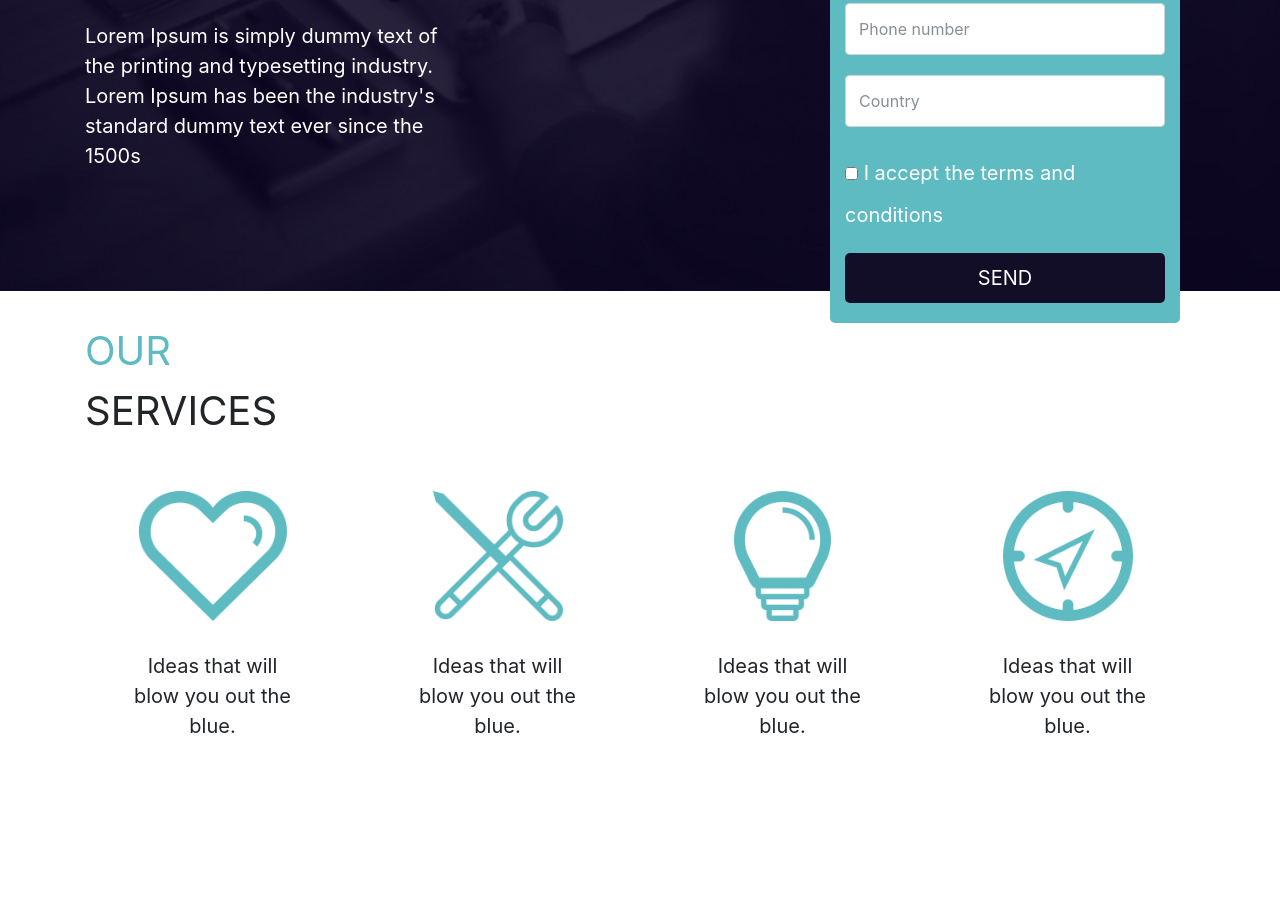
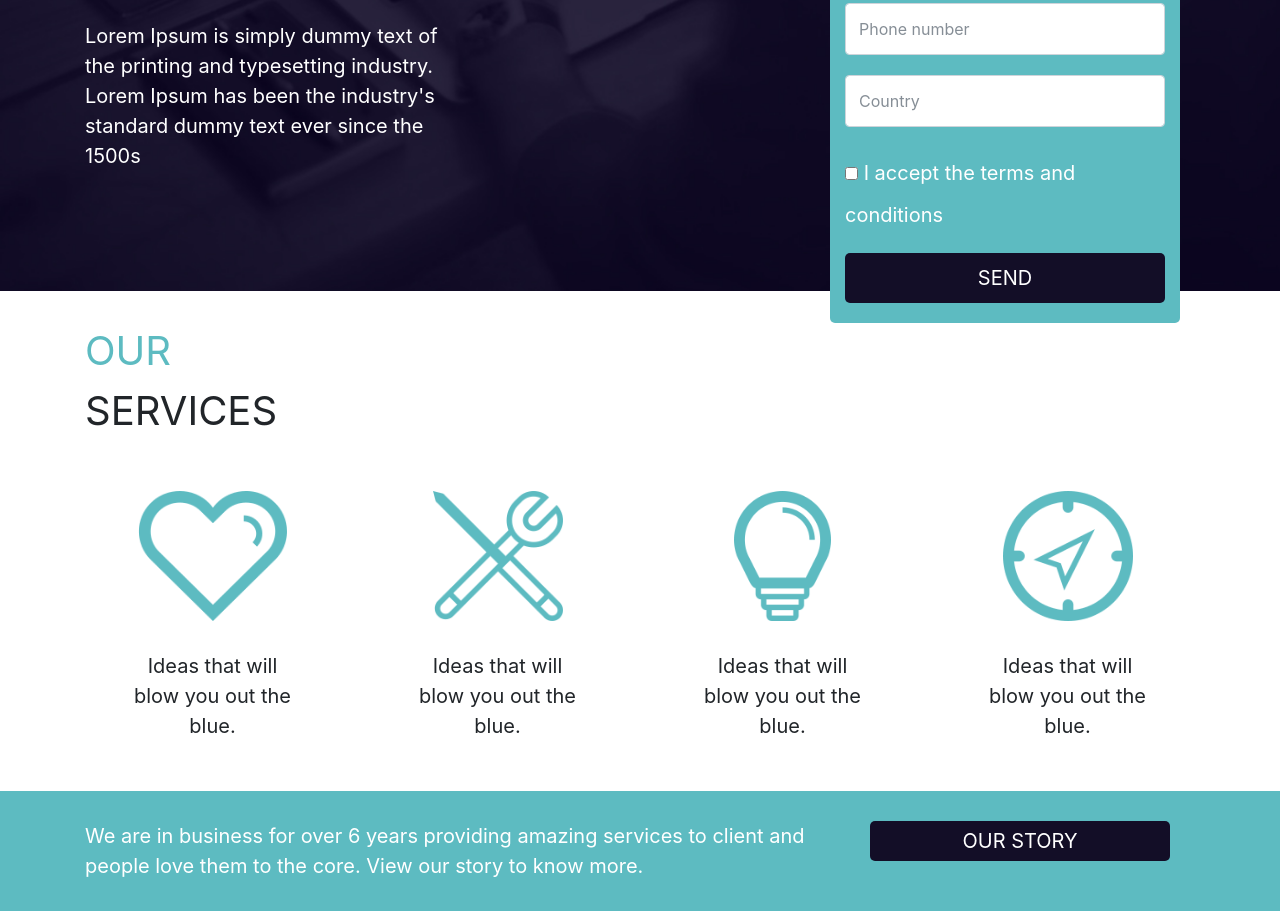
Before and after one commit to OlgaIgorevna/practice_bootstrap, a plain HTML site: page index.html in a window 1280 px wide. Shown: the part 516-1427 px from the top of the page. Before the commit the page ends 1307 px from the top, so only its background shows below. Drawn offline with Linux system fonts and the light colour scheme.

Commit message:
блок story готов

```diff
--- a/css/style.css
+++ b/css/style.css
@@ -108,10 +108,12 @@ header .request button {
 .form-check-input {
   margin-top: 7px;
 }
-.services{
+
+.services {
   padding-top: 30px;
   padding-bottom: 30px;
 }
+
 .services .title {
   margin: 0 auto 30px;
   font-size: 40px;
@@ -135,15 +137,39 @@ header .request button {
 }
 
 .services .item figcaption {
-  /*  display: block;*/
   max-width: 170px;
   margin: 30 auto 0;
   text-align: center;
   font-size: 20px;
 }
 
+.story {
+  background: #5dbbc1;
+  color: white;
+  padding-top: 30px;
+  padding-bottom: 30px;
+}
+
+.story .text {
+  margin: 0 auto 30px;
+  text-align: center;
+}
+
+.story button {
+  background: #130e27;
+  color: white;
+  text-transform: uppercase;
+  font-size: 15px;
+  display: block;
+  margin: 0 auto;
+  border: none;
+  border-radius: 5px;
+  padding: 5px 20px;
+  width: 150px;
+}
+
 @media(min-width: 544px) {
-  header .main-part .article .text{
+  header .main-part .article .text {
     font-size: 17px;
   }
   .services .title {
@@ -151,6 +177,11 @@ header .request button {
   }
   .services .item:first-child {
     margin-top: 20px;
+  }
+  .story .text {
+    margin-left: 0;
+    margin-bottom: 0;
+    text-align: left;
   }
 }
 
@@ -182,6 +213,7 @@ header .request button {
 }
 
 @media (min-width: 992px) {
+  .nav-link{font-size: 20px;}
   .main-part {
     padding-bottom: 120px;
   }
@@ -225,6 +257,14 @@ header .request button {
     width: 100%;
     margin-top: 15px;
   }
+
+  .story .text {
+    font-size: 20px;
+  }
+  .story button {
+    font-size: 20px;
+    width: 300px;
+  }
 }
 
 @media (min-width: 1200px) {
--- a/index.html
+++ b/index.html
@@ -126,12 +126,23 @@
           Ideas that will blow you out the blue.
         </figcaption>
       </figure>
+    </div>
+  </div>
+
+  <div class="container-fluid story">
+    <div class="container">
+      <div class="row">
+        <div class="col-12 col-sm-8 text">
+          We are in business for over 6 years providing amazing services to client
+and people love them to the core. View our story to know more.
+        </div>
+        <div class="col-12 col-sm-4">
+          <button class=""> our story </button>
+        </div>
+      </div>
 
     </div>
-
-
   </div>
-
 
 
 </body>
```
Lines whose indentation alone changed are shown as unchanged.
